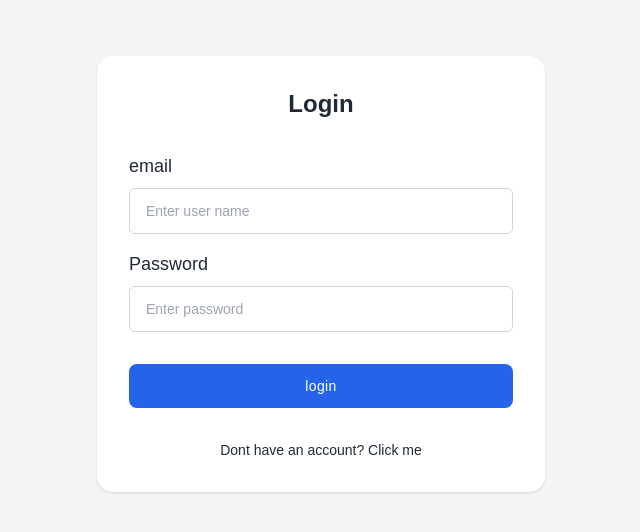
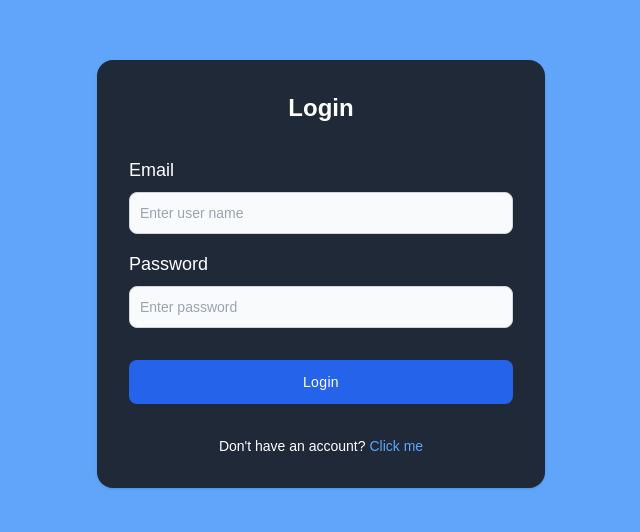
Before and after one commit to YashJambure007/Chat-Application, a React (Vite) app in the folder Frontend/: page /login in a window 1280 px wide. Shown: the part 126-658 px from the top of the page, without its empty margins (319-959 px from the left). Built offline with nearby package versions, Linux system fonts and the light colour scheme.

Commit message:
chat application

```diff
--- a/Frontend/src/components/Chat.jsx
+++ b/Frontend/src/components/Chat.jsx
@@ -114,7 +114,7 @@ export const Chat = ({ socket }) => {
       ) : (
         <>
           {/* Chat Header */}
-          <div className="w-full max-w-[940px] fixed top-0 z-10 flex justify-between items-center py-2 px-4 bg-[#F0F2F5] shadow-md">
+          <div className="w-full max-w-[1010px] fixed top-0 z-10 flex justify-between items-center py-2 px-4 bg-[#F0F2F5] shadow-md">
             <div className="flex gap-[10px] items-center">
               <img
                 src={slectedUser.profile}
@@ -126,7 +126,7 @@ export const Chat = ({ socket }) => {
                 {/* <span className="flex">online</span> */}
               </div>
             </div>
-            <div className="flex gap-[15px] flex-shrink-0">
+            <div className="flex gap-[35px] flex-shrink-0">
               <button className="text-[20px]">
                 <IoIosVideocam />
               </button>
@@ -140,7 +140,7 @@ export const Chat = ({ socket }) => {
           </div>
 
           {/* Chat Messages */}
-          <div className="flex-1 relative mt-[65px]">
+          <div className="flex-1 relative mt-[75px] me-2">
             {messages &&
               Array.isArray(messages) &&
               messages.map((message, index) => (
@@ -172,7 +172,7 @@ export const Chat = ({ socket }) => {
               <input
                 type="text"
                 placeholder="Type your message..."
-                className="w-full px-3 py-2 bg-[#EEEEF8] text-gray-800 rounded-md pr-[120px]"
+                className="w-full px-3 py-2 bg-gray-300 text-gray-800 rounded-md pr-[120px]"
                 ref={inputvalue}
               />
               <button
--- a/Frontend/src/components/SideBar.jsx
+++ b/Frontend/src/components/SideBar.jsx
@@ -1,5 +1,5 @@
 /* eslint-disable react/prop-types */
-import  { useEffect, useState } from "react";
+import { useEffect, useState } from "react";
 import { FaBars } from "react-icons/fa";
 import { CiLogout, CiHome } from "react-icons/ci";
 import { useNavigate } from "react-router-dom";
@@ -7,7 +7,10 @@ import axios from "axios";
 import { Baseurl } from "../../services api/baseurl";
 import { logout } from "../redux/fetaures/authSlice";
 import { useDispatch, useSelector } from "react-redux";
-import { reomveSelectedUser, setSelectedUser } from "../redux/fetaures/userSlice";
+import {
+  reomveSelectedUser,
+  setSelectedUser,
+} from "../redux/fetaures/userSlice";
 
 export const SideBar = ({ socket }) => {
   const { user } = useSelector((state) => state.auth);
@@ -94,7 +97,7 @@ export const SideBar = ({ socket }) => {
 
       {/* Sidebar */}
       <div
-        className={`sidebar fixed top-0 left-0 max-h-screen bg-[#FFFFFF] z-10 shadow-lg transition-transform duration-300 ${
+        className={`sidebar fixed top-0 left-0 max-h-screen bg-green-100 z-10 shadow-lg transition-transform duration-300 ${
           isSidebarOpen ? "translate-x-0" : "-translate-x-full"
         } md:static md:translate-x-0 md:block w-70 overflow-y-scroll h-screen py-6 px-4`}
       >
@@ -105,19 +108,19 @@ export const SideBar = ({ socket }) => {
             onChange={(event) => handleSearch(event.target.value)}
             type="text"
             placeholder="Search users..."
-    className="w-full md:w-2/3 px-4 py-2 rounded-lg border border-gray-300 focus:outline-none focus:ring-2 focus:ring-blue-500"
+            className="bg-white w-full md:w-2/3 px-4 py-2 rounded-lg border border-gray-500 focus:outline-none focus:ring-2 focus:ring-white"
           />
 
           {/* Dropdown for Logout */}
-  <div className="relative font-[sans-serif] mt-4 md:mt-0 md:ml-4">
+          <div className="relative font-[sans-serif] mt-4 md:mt-0 md:ml-4 ">
             <button
               type="button"
-      className="flex items-center rounded-full text-[#333] text-sm outline-none"
+              className="flex border-[1px] hover:transition-all hover:shadow-slate-400 hover:border-green-800 items-center rounded-full text-[#333] text-sm"
               onClick={() => setDropdownOpen(!isDropdownOpen)}
             >
               <img
                 src={user?.profile}
-        className="w-9 h-9 rounded-full"
+                className="w-12 h-12 rounded-full"
                 alt="Profile"
               />
             </button>
@@ -141,7 +144,6 @@ export const SideBar = ({ socket }) => {
             </ul>
           </div>
         </div>
-
 
         {/* User List */}
         <div className="my-8 flex-1">
--- a/Frontend/src/pages/Login.jsx
+++ b/Frontend/src/pages/Login.jsx
@@ -66,17 +66,17 @@ export default function Login() {
 
   return (
     <div>
-      <div className="bg-gray-100 font-[sans-serif]">
+      <div className="bg-blue-400 font-[sans-serif]">
         <div className="min-h-screen flex flex-col items-center justify-center py-6 px-4">
           <div className="max-w-md w-full">
-            <div className="p-8 rounded-2xl bg-white shadow">
-              <h2 className="text-gray-800 text-center text-2xl font-bold">
+            <div className="p-8 rounded-2xl bg-gray-800 shadow">
+              <h2 className="text-white text-center text-2xl font-bold">
                 Login
               </h2>
               <form className="mt-8 space-y-4" onSubmit={handleSubmit}>
                 <div>
-                  <label className="text-gray-800 text-lg mb-2 block">
-                    email
+                  <label className="text-white text-lg mb-2 block">
+                    Email
                   </label>
                   <div className="relative flex items-center">
                     <input
@@ -85,14 +85,14 @@ export default function Login() {
                       onChange={hadleuserlogin}
                       type="text"
                       required
-                      className="w-full text-gray-800 text-sm border border-gray-300 px-4 py-3 rounded-md outline-blue-600"
+                      className="bg-gray-50 border border-gray-300 text-gray-900 text-sm rounded-lg focus:ring-primary-600 focus:border-primary-600 block w-full p-2.5 dark:bg-gray-700 dark:border-gray-600 dark:placeholder-gray-400 dark:text-white dark:focus:ring-blue-500 dark:focus:border-blue-500"
                       placeholder="Enter user name"
                     />
                   </div>
                 </div>
 
                 <div>
-                  <label className="text-gray-800 text-lg mb-2 block">
+                  <label className="text-white text-lg mb-2 block">
                     Password
                   </label>
                   <div className="relative flex items-center">
@@ -102,7 +102,7 @@ export default function Login() {
                       onChange={hadleuserlogin}
                       type="password"
                       required
-                      className="w-full text-gray-800 text-sm border border-gray-300 px-4 py-3 rounded-md outline-blue-600"
+                      className="bg-gray-50 border border-gray-300 text-gray-900 text-sm rounded-lg focus:ring-primary-600 focus:border-primary-600 block w-full p-2.5 dark:bg-gray-700 dark:border-gray-600 dark:placeholder-gray-400 dark:text-white dark:focus:ring-blue-500 dark:focus:border-blue-500"
                       placeholder="Enter password"
                     />
                   </div>
@@ -113,12 +113,12 @@ export default function Login() {
                     type="submit"
                     className="w-full py-3 px-4 text-sm tracking-wide rounded-lg text-white bg-blue-600 hover:bg-blue-700 focus:outline-none"
                   >
-                    login
+                    Login
                   </button>
                 </div>
-                <p className="text-gray-800 text-sm !mt-8 text-center">
-                  Dont have an account?{" "}
-                  <button onClick={handlReister}>Click me</button>
+                <p className="text-white text-sm !mt-8 text-center">
+                  Don&#39;t have an account?{" "}
+                  <button className="text-blue-400" onClick={handlReister}>Click me</button>
                 </p>
               </form>
             </div>
--- a/Frontend/src/pages/Register.jsx
+++ b/Frontend/src/pages/Register.jsx
@@ -67,7 +67,7 @@ export default function Register() {
 
   return (
     <>
-      <section className="bg-gray-100 dark:bg-gray-900">
+      <section className="bg-gray-100 dark:bg-blue-400">
         <div className="flex flex-col items-center justify-center  px-6 py-7 mx-auto md:h-screen lg:py-0">
           <div className="w-full bg-white rounded-lg shadow dark:border md:mt-0 sm:max-w-md xl:p-0 dark:bg-gray-800 dark:border-gray-700">
             <div className="p-6 space-y-2 md:space-y-0 sm:p-8">
@@ -95,14 +95,14 @@ export default function Register() {
                       id="profile"
                       name="profile"
                       onChange={handlinput}
-                      className="hidden"
+                      className="hidden mb-2"
                     />
                   </label>
                 </div>
                 <div>
                   <label
                     htmlFor="text"
-                    className="block mb-3 text-lg font-medium text-gray-900 dark:text-white"
+                    className="block mb-2 text-lg font-medium text-gray-900 dark:text-white"
                   >
                     Name
                   </label>
@@ -112,7 +112,7 @@ export default function Register() {
                     value={user.name}
                     onChange={handlinput}
                     id="email"
-                    className="bg-gray-50 border border-gray-300 text-gray-900 text-sm rounded-lg focus:ring-primary-600 focus:border-primary-600 block w-full p-2.5 dark:bg-gray-700 dark:border-gray-600 dark:placeholder-gray-400 dark:text-white dark:focus:ring-blue-500 dark:focus:border-blue-500"
+                    className="bg-gray-50 border border-gray-300 text-gray-900 text-sm rounded-lg focus:ring-primary-600 focus:border-primary-600 block w-full p-2.5 dark:bg-gray-700 dark:border-gray-600 dark:placeholder-gray-400 dark:text-white dark:focus:ring-blue-500 dark:focus:border-blue-500 mb-2"
                     placeholder="Enter your name"
                     required=""
                   />
@@ -120,7 +120,7 @@ export default function Register() {
                 <div>
                   <label
                     htmlFor="email"
-                    className="block mb-3 text-lg font-medium text-gray-900 dark:text-white"
+                    className="block mb-2 text-lg font-medium text-gray-900 dark:text-white"
                   >
                     Email
                   </label>
@@ -131,7 +131,7 @@ export default function Register() {
                     onChange={handlinput}
                     id="password"
                     placeholder="Enter your email"
-                    className="bg-gray-50 border border-gray-300 text-gray-900 text-sm rounded-lg focus:ring-primary-600 focus:border-primary-600 block w-full p-2.5 dark:bg-gray-700 dark:border-gray-600 dark:placeholder-gray-400 dark:text-white dark:focus:ring-blue-500 dark:focus:border-blue-500"
+                    className="bg-gray-50 border border-gray-300 text-gray-900 text-sm rounded-lg focus:ring-primary-600 focus:border-primary-600 block w-full p-2.5 dark:bg-gray-700 dark:border-gray-600 dark:placeholder-gray-400 dark:text-white dark:focus:ring-blue-500 dark:focus:border-blue-500 mb-2"
                     required=""
                   />
                 </div>
@@ -140,7 +140,7 @@ export default function Register() {
                     htmlFor="password"
                     className="block mb-3 text-lg font-medium text-gray-900 dark:text-white"
                   >
-                    password
+                    Password
                   </label>
                   <input
                     type="password"
@@ -162,11 +162,11 @@ export default function Register() {
                   </button>
                 </div>
 
-                <p className="text-gray-800 text-sm !mt-8 text-center ">
+                <p className="text-white text-sm !mt-8 text-center ">
                   Don't have an account?{" "}
                   <button
                     type="button"
-                    className="text-blue-600 hover:underline ml-1 whitespace-nowrap font-semibold"
+                    className="text-blue-400 hover:underline ml-1 whitespace-nowrap font-semibold"
                     onClick={hanldloign}
                   >
                     Login
```
Lines whose indentation alone changed are shown as unchanged.
